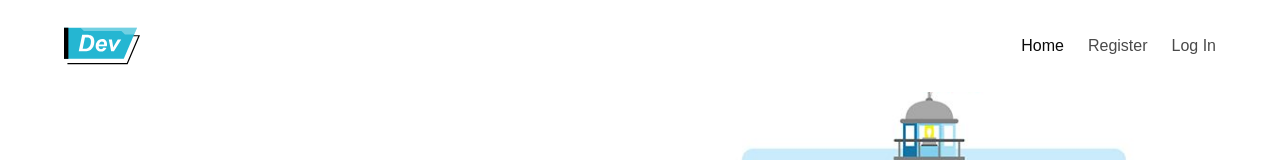
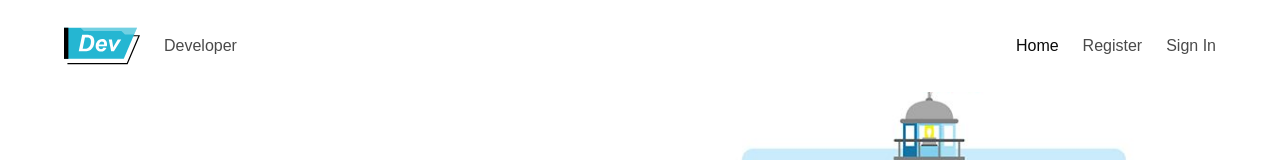
Before and after one commit to yeondam88/mern-stack-fullstack-app, a React (Create React App) app in the folder client/: page / in a window 1280 px wide. Shown: the top 160 px of the page. Built offline with nearby package versions, Linux system fonts and the light colour scheme; a web font is replaced by a local one.

Commit message:
clean up

```diff
--- a/client/src/actions/authActions.js
+++ b/client/src/actions/authActions.js
@@ -45,8 +45,13 @@ export const loginUser = (userData) => dispatch => {
     }))
 };
 
-export const logout = () => {
+export const logoutUser = () => dispatch => {
+  // Remove token from localStorage
   localStorage.removeItem('jwtToken');
+  // remove auth header for future requests
+  setAuthToken(false);
+  // SetCurrentUser to empty {} which will set isAuthenticated to false
+  dispatch(setCurrentUser({}));
 }
 
 // Set logged in user
--- a/client/src/components/App.js
+++ b/client/src/components/App.js
@@ -3,7 +3,7 @@ import { BrowserRouter as Router, Route, Switch } from "react-router-dom";
 import { Provider } from "react-redux";
 import jwt_decode from "jwt-decode";
 import setAuthToken from "../utils/setAuthToken";
-import { setCurrentUser } from "../actions/authActions";
+import { setCurrentUser, logoutUser } from "../actions/authActions";
 
 import Navbar from "../components/Layout/Navbar";
 import Landing from "../components/Layout/Landing";
@@ -19,6 +19,16 @@ if (localStorage.jwtToken) {
   // Decode token and get user info and exp
   const decoded = jwt_decode(localStorage.jwtToken);
   store.dispatch(setCurrentUser(decoded));
+
+  // check for expired token
+  const currentTime = Date.now() / 1000;
+  if(decoded.exp < currentTime) {
+    // Logout user
+    store.dispatch(logoutUser());
+    // TODO: Clear current profile
+    // Redirect to login
+    window.location.href = '/login';
+  }
 }
 
 class App extends Component {
--- a/client/src/components/Auth/Login.js
+++ b/client/src/components/Auth/Login.js
@@ -1,10 +1,9 @@
 import React, { Component } from "react";
 import PropTypes from "prop-types";
 import { withRouter } from "react-router-dom";
-import { loginUser, setCurrentUser } from "../../actions/authActions";
+import { loginUser } from "../../actions/authActions";
 import { connect } from "react-redux";
 import classnames from "classnames";
-import { REGISTER_USER } from "../../actions/actionTypes";
 
 class Login extends Component {
   state = {
@@ -12,6 +11,12 @@ class Login extends Component {
     password: "",
     errors: {}
   };
+
+  componentDidMount() {
+    if(this.props.auth.isAuthenticated) {
+      this.props.history.push('/dashboard');
+    }
+  }
 
   componentWillReceiveProps(nextProps) {
     if (nextProps.auth.isAuthenticated) {
@@ -43,7 +48,6 @@ class Login extends Component {
 
   render() {
     const { email, password, errors } = this.state;
-    const { loginUser } = this.props;
     return (
       <div className="app-content">
         <div className="hero is-primary is-bold">
--- a/client/src/components/Auth/Register.js
+++ b/client/src/components/Auth/Register.js
@@ -13,6 +13,12 @@ class Register extends Component {
     password2: "",
     errors: {}
   };
+
+  componentDidMount() {
+    if(this.props.auth.isAuthenticated) {
+      this.props.history.push('/dashboard');
+    }
+  }
 
   componentWillReceiveProps(nextProps) {
     if (nextProps.errors) {
@@ -41,7 +47,7 @@ class Register extends Component {
   };
 
   render() {
-    const { name, email, password, password2, avatar, errors } = this.state;
+    const { name, email, password, password2, errors } = this.state;
     return (
       <div className="app-content">
         <div className="hero is-primary is-bold">
--- a/client/src/components/Layout/Landing.js
+++ b/client/src/components/Layout/Landing.js
@@ -1,6 +1,5 @@
 import React, { Component, Fragment } from "react";
 import CodeImg from "../../images/lighthouse.jpg";
-import Logo from "../../images/code-icon.png";
 import icon1 from "../../images/offices.svg";
 import icon2 from "../../images/process.svg";
 import icon3 from "../../images/coding.svg";
@@ -20,12 +19,12 @@ class Landing extends Component {
                   </h2>
                   <div className="field is-grouped">
                     <div className="control">
-                      <a href="#" className="button is-primary is-medium">
+                      <a className="button is-primary is-medium">
                         Register
                       </a>
                     </div>
                     <div className="control">
-                      <a href="#" className="button is-primary is-medium">
+                      <a className="button is-primary is-medium">
                         Sign in
                       </a>
                     </div>
--- a/client/src/components/Layout/Navbar.js
+++ b/client/src/components/Layout/Navbar.js
@@ -1,13 +1,42 @@
 import React, { Component } from "react";
+import PropTypes from "prop-types";
 import { Link } from "react-router-dom";
 import { connect } from "react-redux";
-import { logout } from "../../actions/authActions";
+import { logoutUser } from "../../actions/authActions";
 import Logo from "../../images/dev.svg";
 
 class Navbar extends Component {
+  logout = () => {
+    this.props.logoutUser();
+  };
+
   render() {
-    const { logout } = this.props;
     const { isAuthenticated, user } = this.props.auth;
+    const authLinks = (
+      <div className="navbar-end">
+        <Link to="/dashboard" className="navbar-item">
+          Dashboard
+        </Link>
+        <a className="navbar-item" onClick={this.logout}>
+        <img style={{ 'marginRight': '5px', 'width': "25px", borderRadius: '50%'}} src={user.avatar} alt={user.name} title="You must have a gravatar connected to your email to display an image" />Log out
+        </a>
+      </div>
+    );
+
+    const notAuthLinks = (
+      <div className="navbar-end">
+        <Link to="/" className="navbar-item is-active">
+          Home
+        </Link>
+        <Link to="/register" className="navbar-item">
+          Register
+        </Link>
+        <Link to="/login" className="navbar-item">
+          Sign In
+        </Link>
+      </div>
+    );
+
     return (
       <header className="app-header">
         <nav className="navbar is-fixed-top">
@@ -20,31 +49,12 @@ class Navbar extends Component {
                   style={{ maxHeight: "4.75rem", width: "100%" }}
                 />
               </a>
+              <Link to="/developer" className="navbar-item">
+                Developer
+              </Link>
             </div>
             <div className="navbar-menu">
-              <div className="navbar-end">
-                <Link to="/" className="navbar-item is-active">
-                  Home
-                </Link>
-                {isAuthenticated ? (
-                  <Link to="/dashboard" className="navbar-item">
-                    Dashboard
-                  </Link>
-                ) : (
-                  <Link to="/register" className="navbar-item">
-                    Register
-                  </Link>
-                )}
-                {isAuthenticated ? (
-                  <Link to="/" onClick={logout} className="navbar-item">
-                    Log Out
-                  </Link>
-                ) : (
-                  <Link to="/login" className="navbar-item">
-                    Log In
-                  </Link>
-                )}
-              </div>
+              {isAuthenticated ? authLinks : notAuthLinks}
             </div>
           </div>
         </nav>
@@ -53,9 +63,14 @@ class Navbar extends Component {
   }
 }
 
+Navbar.propTypes = {
+  logoutUser: PropTypes.func.isRequired,
+  auth: PropTypes.object.isRequired
+};
+
 const mapStateToProps = state => ({
   auth: state.auth,
   user: state.user
 });
 
-export default connect(mapStateToProps, { logout })(Navbar);
+export default connect(mapStateToProps, { logoutUser })(Navbar);
```
